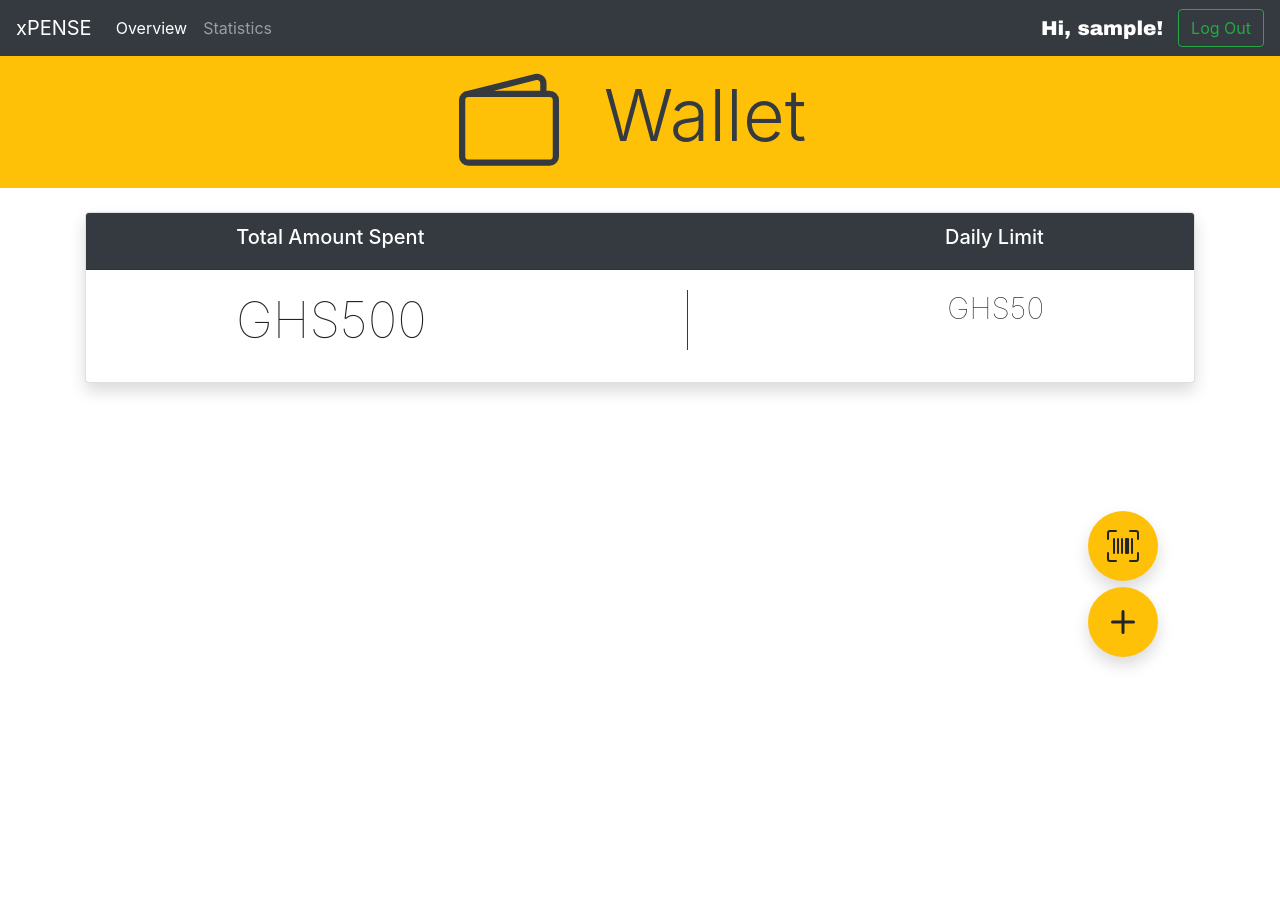
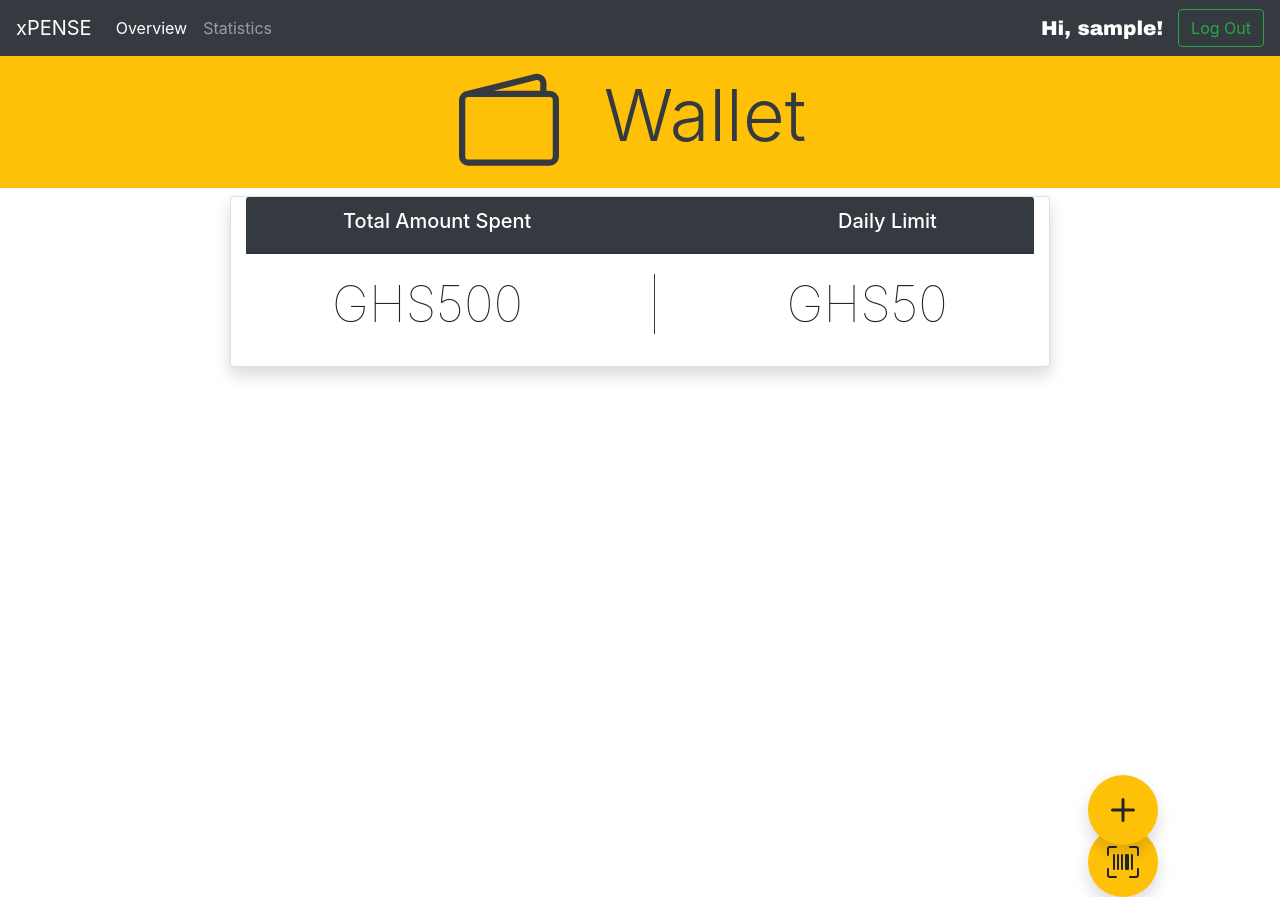
Before and after one commit to Dredayduncan/ExpenseTracker, a PHP site: page /main/Dashboard.php in a window 1280 px wide. Before the commit the page ends 667 px from the top, so only its background shows below. Run offline with PHP 8.4, Linux system fonts and the light colour scheme; the visitor is signed in with stand-in values (Sample User, id 1); data that the repository does not hold is empty; some libraries are stand-ins or nearby versions.

Commit message:
dashboard frontend fixed

```diff
--- a/assets/css/dash.css
+++ b/assets/css/dash.css
@@ -5,7 +5,7 @@
 
 svg:hover {
     cursor: pointer;
-    background-color: orange;
+
 }
 
 #add-button {
@@ -16,7 +16,9 @@ svg:hover {
 
     position:relative;
     left: 85%;
+    margin-bottom: -5%;
     margin-top: 0.5%;
+
 
 }
 
@@ -28,7 +30,9 @@ svg:hover {
 
     position:relative;
     left: 85%;
-    margin-top: 10%;
+    margin-bottom: -10%;
+    margin-top: -5%;
+
 
 }
 
@@ -40,7 +44,3 @@ svg:hover {
     border:none;
 
 }
-
-.fixed {
-    position: fixed;
-}
--- a/main/dashboard.php
+++ b/main/dashboard.php
@@ -20,7 +20,7 @@
 ?>
 
 
-<body>
+<body style="overflow-y: hidden;">
     <!-- Navigation Bar -->
     <nav class="navbar navbar-expand-lg navbar-dark bg-dark">
     <button class="navbar-toggler" type="button" data-toggle="collapse" data-target="#navbarTogglerDemo03" aria-controls="navbarTogglerDemo03" aria-expanded="false" aria-label="Toggle navigation">
@@ -78,9 +78,8 @@
 
 <!-- Content with cards -->
 <!--                                              FIRST ROW                                   -->
-  <div class="container mt-4">
-      <div class="card text-center shadow rounded">
-          <div class="card-header lead bg-dark text-white font-weight-bolder d-flex justify-content-around ">
+<div class="card text-center shadow rounded container " style="max-width:64%;">
+          <div class="card-header lead bg-dark text-white font-weight-bolder container d-flex justify-content-around ">
             <h5>Total Amount Spent</h5>
             <h5></h5>
             <h5>Daily Limit</h5>
@@ -89,9 +88,11 @@
 
             <h5 class="card-title font-weight-lighter " style="font-size:50px;">GHS500</h5>
             <h5 class="card-title border-right border-dark" style="font-size:50px;"></h5>
-            <h6 class="card-title font-weight-lighter " style="font-size:30px;">GHS50</h6>
+            <h6 class="card-title font-weight-lighter " style="font-size:50px;">GHS50</h6>
           </div>
       </div>
+  <div class="container mt-4 " style="height: 500px; overflow-y: scroll;  overflow-x: hidden; max-width:65%;">
+
 
       <?php
 
@@ -106,12 +107,12 @@
         }else{
 
             while ($data = mysqli_fetch_array($result)){
-                echo '<div class="row no-gutters mb-3 d-flex shadow-sm border mt-3 rounded " >
+                echo '<div class="row no-gutters mb-3 d-flex shadow-sm border mt-3 rounded "  >
                 <div class="flex-grow-1 p-2 pl-3" style="vertical-align: middle;">
-                <p class="desc font-weight-bolder" style="font-size:25px;">'.$data['description'].'</p>
+                <p class="desc font-weight-bolder mb-3" style="font-size:25px;">'.$data['description'].'</p>
                     <div class="font-weight-bolder d-flex justify-content-around " style="font-size:25px;">
-                        <p class="cat font-weight-lighter font-italic " style="font-size:20px;"> Category :'.$data['category'].'</p>
-                        <p class="meth font-weight-lighter font-italic" style="font-size:20px;">Payment:'.$data['paymentmethod'].'</p>
+                        <p class="cat font-weight-lighter font-italic " style="font-size:20px;"> Category: '.$data['category'].'</p>
+                        <p class="meth font-weight-lighter font-italic" style="font-size:20px;">Payment: '.$data['paymentmethod'].'</p>
                     </div>
                     <div>
                         <div class="container-fluid justify-content-around ">
@@ -156,7 +157,7 @@
       ?>
   </div>
 
-  <div id="scan-button" class="fixed d-flex justify-content-center align-items-center shadow bg-warning" data-toggle="modal" data-target="#scanexpense">
+  <div id="scan-button" class="fixed-bottom d-flex justify-content-center align-items-center shadow bg-warning" data-toggle="modal" data-target="#scanexpense">
 
   <span>
   <svg xmlns="http://www.w3.org/2000/svg" width="2em" height="2em" fill="currentColor" class="bi bi-upc-scan" viewBox="0 0 16 16">
@@ -165,7 +166,7 @@
   </span>
   </div>
 
-  <div id="add-button" class="fixed d-flex justify-content-center align-items-center shadow bg-warning" data-toggle="modal" data-target="#addexpense">
+  <div id="add-button" class="fixed-bottom d-flex justify-content-center align-items-center shadow bg-warning" data-toggle="modal" data-target="#addexpense">
 
   <span>
     <svg width="3em" height="3em" viewBox="0 0 16 16" class="bi bi-plus" fill="currentColor" xmlns="http://www.w3.org/2000/svg">
```
Also changed, not shown: assets/js/dash.js (+0 -16 lines).
